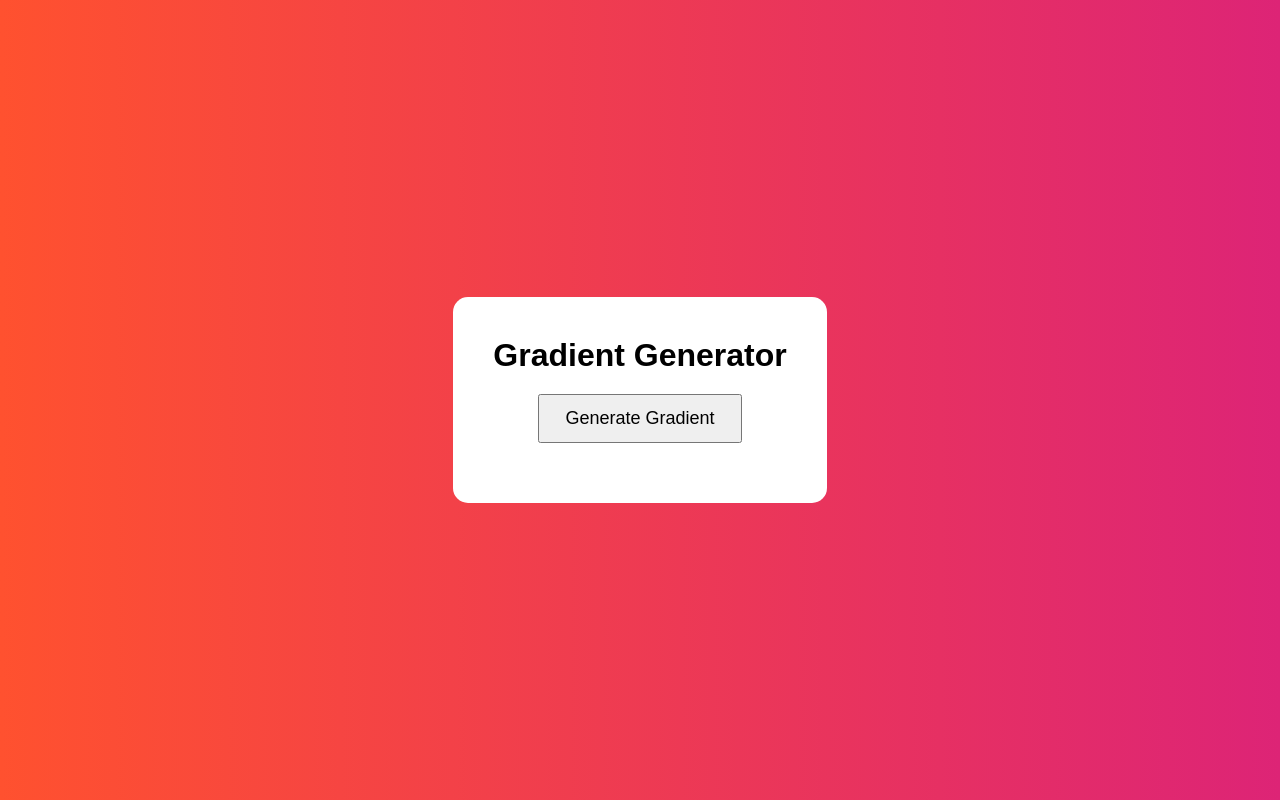
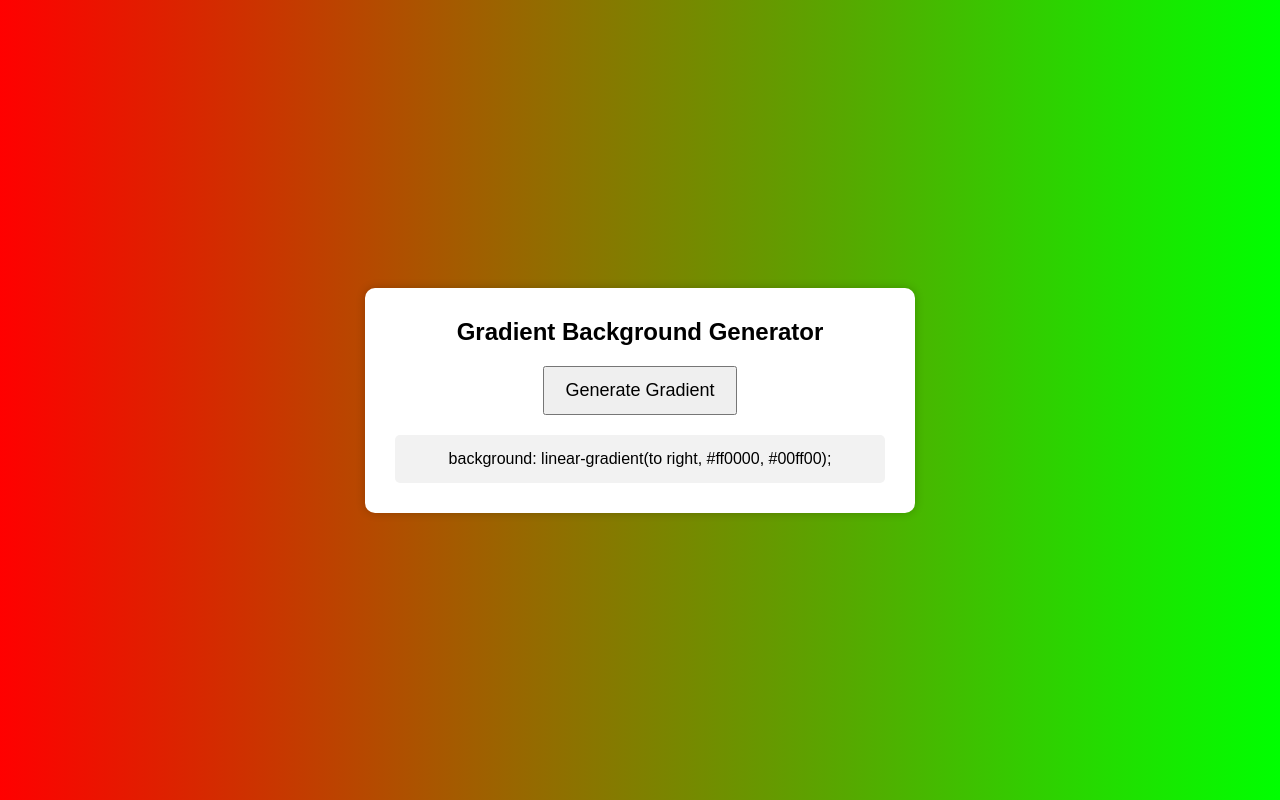
Before and after one commit to arjunpaul99/javascript-dom-assignment, a plain HTML site: page project-08-Gradient Background Generator/index.html in a window 1280 px wide. Drawn offline with Linux system fonts and the light colour scheme.

Commit message:
Project 8 is Recomplet

```diff
--- a/project-08-Gradient Background Generator/index.html
+++ b/project-08-Gradient Background Generator/index.html
@@ -3,22 +3,20 @@
 <head>
     <meta charset="UTF-8">
     <meta name="viewport" content="width=device-width, initial-scale=1.0">
-    <title>Gradient Background Generator</title>
+    <title>Gradient Generator</title>
     <link rel="stylesheet" href="style.css">
 </head>
 <body>
 
 <div class="container">
-
-    <h1>Gradient Generator</h1>
-
-    <button id="btn">Generate Gradient</button>
-
-
-
+    <h2>Gradient Background Generator</h2>
+    <button id="generateBtn">
+        Generate Gradient
+    </button>
+    <div id="cssCode">
+        background: linear-gradient(to right, #ff0000, #00ff00);
+    </div>
 </div>
-
 <script src="script.js"></script>
-
 </body>
 </html>
--- a/project-08-Gradient Background Generator/script.js
+++ b/project-08-Gradient Background Generator/script.js
@@ -1,20 +1,33 @@
-const btn = document.querySelector("#btn");
-
+const btn = document.querySelector("#generateBtn");
+const cssCode = document.querySelector("#cssCode");
 
 function randomColor(){
 
     const letters = "0123456789ABCDEF";
+
     let color = "#";
-    for(let i=0;i<6;i++){
-        color += letters[Math.floor(Math.random()*16)];
+
+    for(let i = 0; i < 6; i++){
+
+        color += letters[Math.floor(Math.random() * 16)];
+
     }
+
     return color;
+
 }
 
-btn.addEventListener("click",()=>{
+btn.addEventListener("click", () => {
+
     const color1 = randomColor();
     const color2 = randomColor();
+
     const gradient =
-    `linear-gradient(to right, ${color1}, ${color2})`;
+        `linear-gradient(to right, ${color1}, ${color2})`;
+
     document.body.style.background = gradient;
+
+    cssCode.textContent =
+    `background: ${gradient};`;
+
 });
--- a/project-08-Gradient Background Generator/style.css
+++ b/project-08-Gradient Background Generator/style.css
@@ -2,37 +2,38 @@
     margin:0;
     padding:0;
     box-sizing:border-box;
+    font-family:Arial, sans-serif;
 }
 
 body{
-    font-family:Arial, sans-serif;
-    height:100vh;
     display:flex;
     justify-content:center;
     align-items:center;
-    background:linear-gradient(to right,#ff512f,#dd2476);
+    height:100vh;
+    background:linear-gradient(to right,#ff0000,#00ff00);
+    transition:.5s;
 }
 
 .container{
     background:white;
-    padding:40px;
-    border-radius:15px;
+    padding:30px;
+    border-radius:10px;
     text-align:center;
-}
-
-h1{
-    margin-bottom:20px;
+    width:550px;
+    box-shadow:0 0 10px rgba(0,0,0,.2);
 }
 
 button{
-    padding:12px 25px;
+    padding:12px 20px;
+    margin:20px 0;
+    cursor:pointer;
     font-size:18px;
-    cursor:pointer;
-    margin-bottom:20px;
 }
 
-#code{
-    background:#eee;
+#cssCode{
+    background:#f2f2f2;
     padding:15px;
-    border-radius:10px;
+    border-radius:5px;
+    word-break:break-all;
+
 }
```
